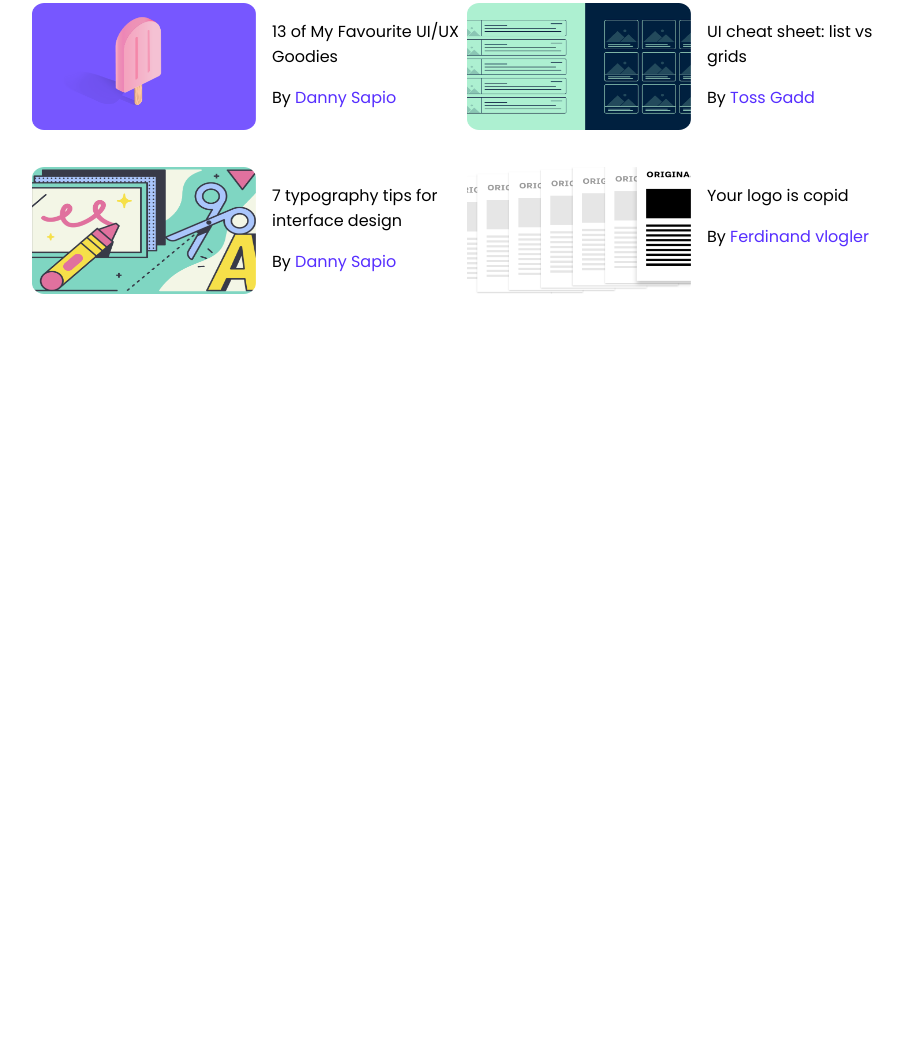
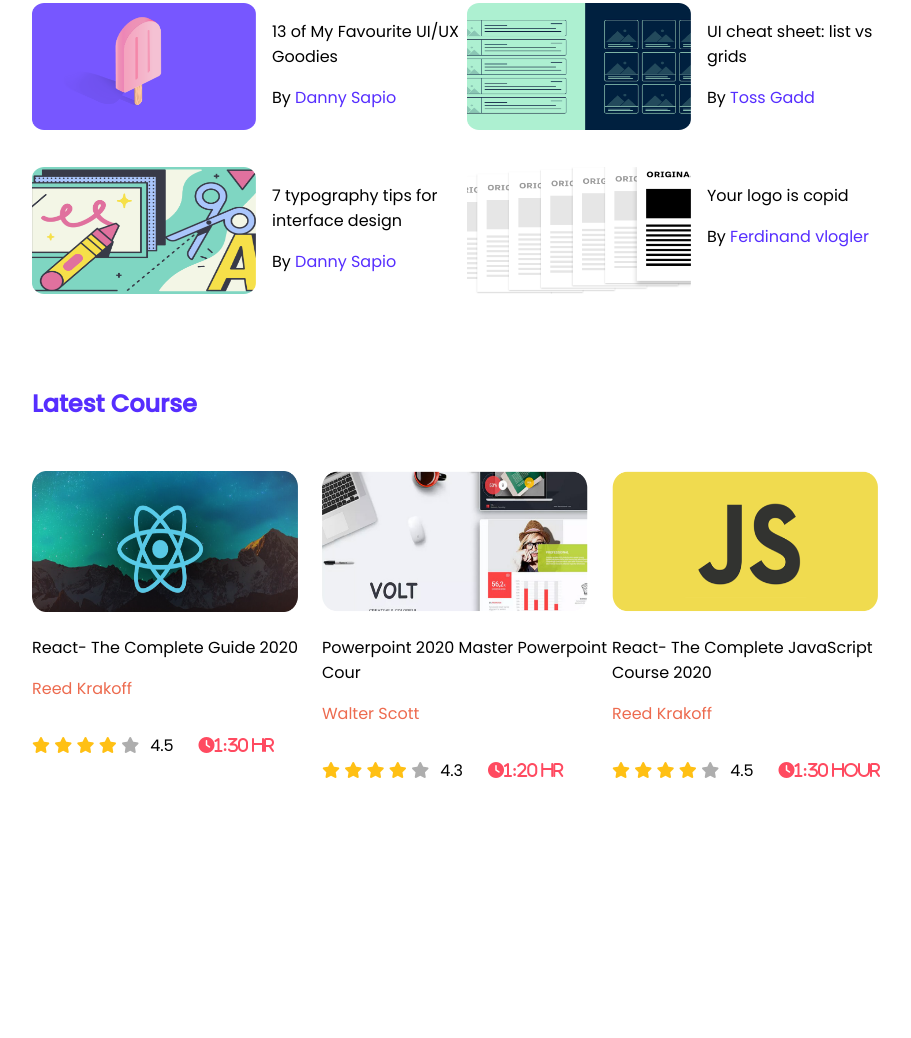
Before and after one commit to Arif1612/leader-board-css, a plain HTML site: page leaderboard.html in a window 1280 px wide. Shown: the part 443-1481 px from the top of the page, without its empty margins (6-917 px from the left). Before the commit the page ends 800 px from the top, so only its background shows below. Drawn offline with Linux system fonts and the light colour scheme.

Commit message:
latest Course Part done

```diff
--- a/leaderboard.css
+++ b/leaderboard.css
@@ -18,6 +18,7 @@ Section 1
  background-color: #FFFFFF;
  border-radius: 5px ;
  padding-left: 30px;
+ margin-bottom: 100px;
 
 }
 
@@ -26,12 +27,14 @@ h1{
     color:#562EFF ;
     padding-bottom: 30px;
     padding-top: 30px;
+
 }
 
 .players{
     display: grid;
     grid-template-columns: repeat(3,1fr);
     grid-row-gap: 30px;
+
 }
 .player{
     display: flex;
@@ -53,6 +56,7 @@ hr{
  display: grid;
  grid-template-columns: repeat(2,1fr);
  grid-row-gap: 30px;
+
 }
 
 .blog{
@@ -63,7 +67,47 @@ hr{
     width: 224px;
     height: 127px;
     padding-right: 16px;
+
 }
 .writer{
     color:#562EFF ;
 }
+
+/* **********************************
+Latest Courses
+********************************** */
+
+.course img{
+    width: 266px;
+    height: 141px;
+
+}
+
+.course-writer{
+ color:#ED6B4F ;
+}
+
+.clock-time{
+    display: flex;
+    align-items: center;
+}
+.star{
+    color:#FFC014; ;
+    padding-right: 11px;
+}
+#no-color{
+    color: #AEAEAE;
+}
+
+#red{
+    color: #FF4A60;
+    padding-left: 25px;
+}
+
+.courses{
+
+    display: grid;
+    border-radius: 5px;
+    grid-template-columns: repeat(3,1fr);
+    background-color: #FFFFFF;;
+}
--- a/leaderboard.html
+++ b/leaderboard.html
@@ -6,7 +6,10 @@
     <meta http-equiv="X-UA-Compatible" content="IE=edge">
     <meta name="viewport" content="width=device-width, initial-scale=1.0">
     <title>Document</title>
+    <!-- Link with CSS -->
     <link rel="stylesheet" href="leaderboard.css">
+    <!-- font awesome kit -->
+    <script src="https://kit.fontawesome.com/82057b447a.js" crossorigin="anonymous"></script>
 </head>
 
 <body>
@@ -122,6 +125,93 @@
         </section>
 
         <!-- section 2 -->
+        <!-- -----------------------------
+        Latest Courses                             ----------------------- -->
+
+        <section class="container">
+            <h1>Latest Course</h1>
+            <div class="courses">
+                <div class="course">
+
+                    <img src="images/courses/course-1.png" alt="">
+
+                    <p>React- The Complete Guide 2020</p>
+
+                    <p class="course-writer">Reed Krakoff</p>
+                    <div class="clock-time">
+                        <div class="star">
+                            <i class="fas fa-star"></i>
+                            <i class="fas fa-star"></i>
+                            <i class="fas fa-star"></i>
+                            <i class="fas fa-star"></i>
+                            <i id="no-color" class="fas fa-star"></i>
+                        </div>
+
+                        <p>4.5</p>
+
+                        <i id="red" class="fas fa-clock">1:30 hr</i>
+
+                    </div>
+
+
+                </div>
+
+                <!-- 22222222222222 -->
+                <div class="course">
+
+                    <img src="images/courses/course-2.png" alt="">
+
+                    <p>Powerpoint 2020 Master Powerpoint Cour</p>
+
+                    <p class="course-writer">Walter Scott</p>
+                    <div class="clock-time">
+                        <div class="star">
+                            <i class="fas fa-star"></i>
+                            <i class="fas fa-star"></i>
+                            <i class="fas fa-star"></i>
+                            <i class="fas fa-star"></i>
+                            <i id="no-color" class="fas fa-star"></i>
+                        </div>
+
+                        <p>4.3</p>
+
+                        <i id="red" class="fas fa-clock">1:20 hr</i>
+
+                    </div>
+
+
+                </div>
+
+
+                <!-- 33333333333333 -->
+                <div class="course">
+
+                    <img src="images/courses/course-3.png" alt="">
+
+                    <p>React- The Complete JavaScript Course 2020</p>
+
+                    <p class="course-writer">Reed Krakoff</p>
+                    <div class="clock-time">
+                        <div class="star">
+                            <i class="fas fa-star"></i>
+                            <i class="fas fa-star"></i>
+                            <i class="fas fa-star"></i>
+                            <i class="fas fa-star"></i>
+                            <i id="no-color" class="fas fa-star"></i>
+                        </div>
+
+                        <p>4.5</p>
+
+                        <i id="red" class="fas fa-clock">1:30 hour</i>
+
+                    </div>
+
+
+                </div>
+
+            </div>
+
+        </section>
 
     </main>
 
```
